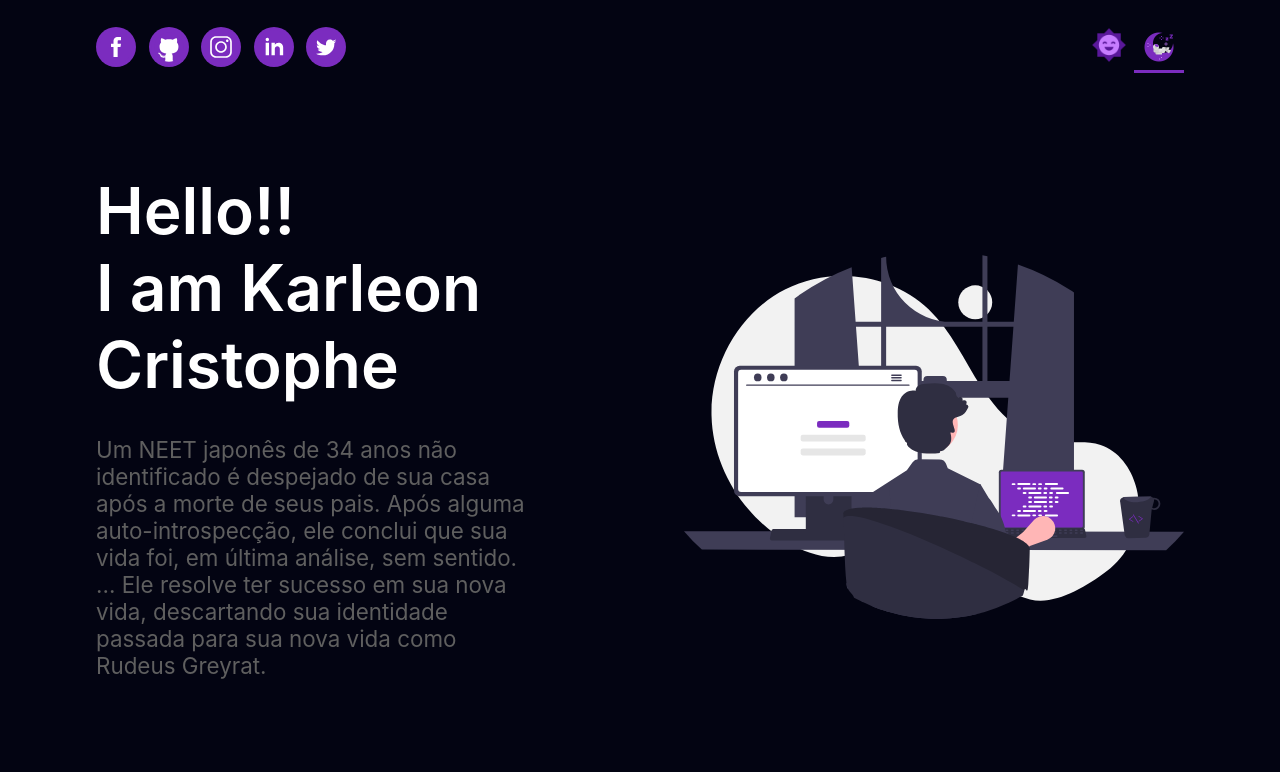
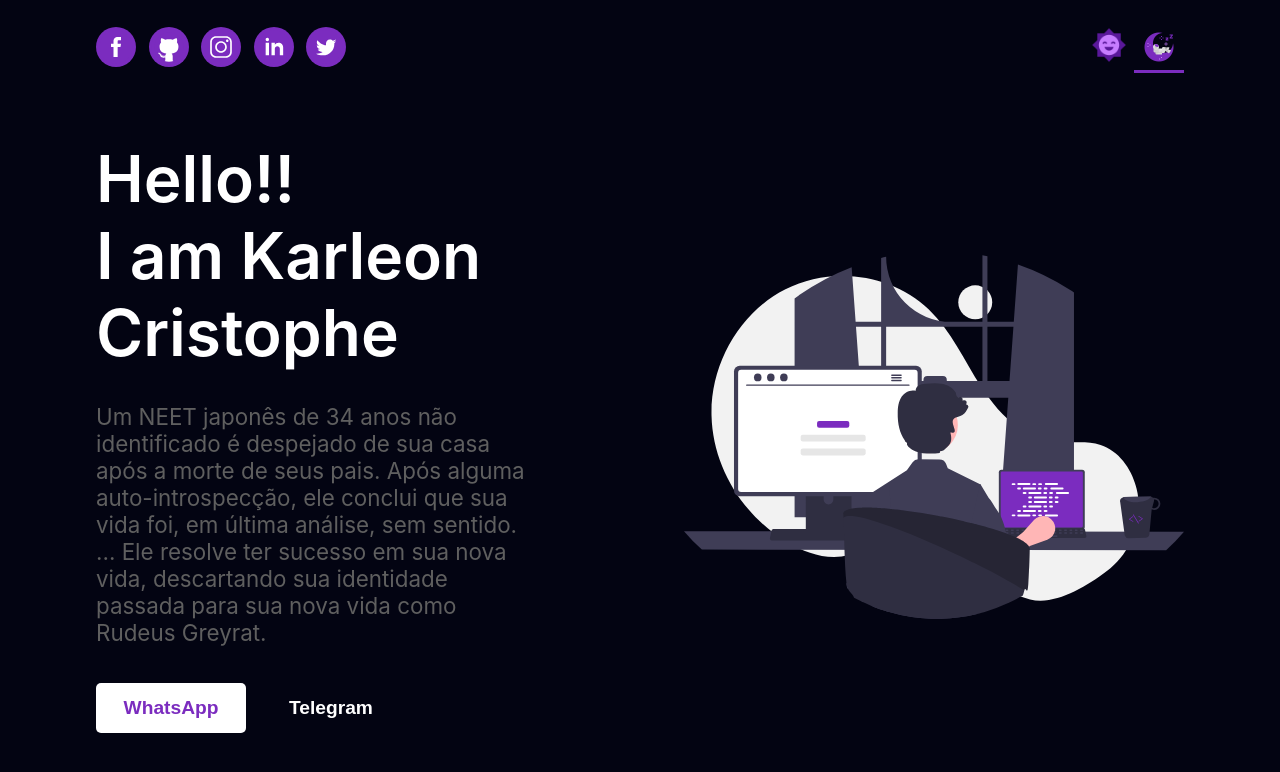
Before and after one commit to karleoncristophe/mysite, a Next.js app: page / in a window 1280 px wide. Shown: the top 772 px of the page. Built offline with nearby package versions, Linux system fonts and the light colour scheme.

Commit message:
added contact button

```diff
--- /dev/null
+++ b/common/components/Contact.jsx
@@ -0,0 +1,57 @@
+import styled from 'styled-components';
+import { useDarkMode } from '../../context/DarkMode';
+
+const Wrapper = styled.section`
+  display: flex;
+  margin-top: 15px;
+  width: 100%;
+`;
+
+const WppButton = styled.button`
+  font-size: 1.2rem;
+  font-weight: 600;
+  height: 50px;
+  width: 150px;
+  border: none;
+  border-radius: 5px;
+  cursor: pointer;
+  color: ${props => (props.darkMode ? ' #f7f7f7' : '#7b2cbf')};
+  transition: 1s;
+  background: ${props => (props.darkMode ? ' #7b2cbf' : '#ffff')};
+  &:hover {
+    color: #7b2cbf;
+    background: none;
+    transition: 1s;
+  }
+`;
+
+const TelButton = styled.button`
+  font-size: 1.2rem;
+  height: 50px;
+  width: 150px;
+  border: none;
+  margin-left: 10px;
+  font-weight: 600;
+  border-radius: 5px;
+  cursor: pointer;
+  background: ${props => (props.darkMode ? ' #7b2cbf' : 'none')};
+  color: #ffff;
+  transition: 1s;
+  &:hover {
+    color: #7b2cbf;
+    background: #ffffff;
+    transition: 1s;
+  }
+`;
+
+const Contact = () => {
+  const { darkMode } = useDarkMode(false);
+  return (
+    <Wrapper>
+      <WppButton darkMode={darkMode}>WhatsApp</WppButton>
+      <TelButton darkMode={darkMode}>Telegram</TelButton>
+    </Wrapper>
+  );
+};
+
+export default Contact;
--- a/common/components/Main.jsx
+++ b/common/components/Main.jsx
@@ -1,8 +1,9 @@
 import styled from 'styled-components';
 import { useDarkMode } from '../../context/DarkMode';
+import Contact from './Contact';
+
 const Wrapper = styled.main`
   display: flex;
-
   width: 100%;
   height: 100%;
 `;
@@ -22,6 +23,7 @@ const Article = styled.article`
 const Title = styled.h1`
   color: #fff;
   font-size: 4rem;
+  transition: 1s;
   color: ${props => (props.darkMode ? ' #1c1c1c' : ' #fffff')};
   /* font-family: 'Inter', sans-serif; */
   font-weight: 600;
@@ -36,7 +38,6 @@ const Text = styled.p`
 
 const Figure = styled.figure`
   display: flex;
-
   margin: 0;
 `;
 
@@ -61,6 +62,7 @@ const Main = () => {
             resolve ter sucesso em sua nova vida, descartando sua identidade
             passada para sua nova vida como Rudeus Greyrat.
           </Text>
+          <Contact />
         </Article>
         <Figure>
           <Drawing src="/programming.svg" />
```
